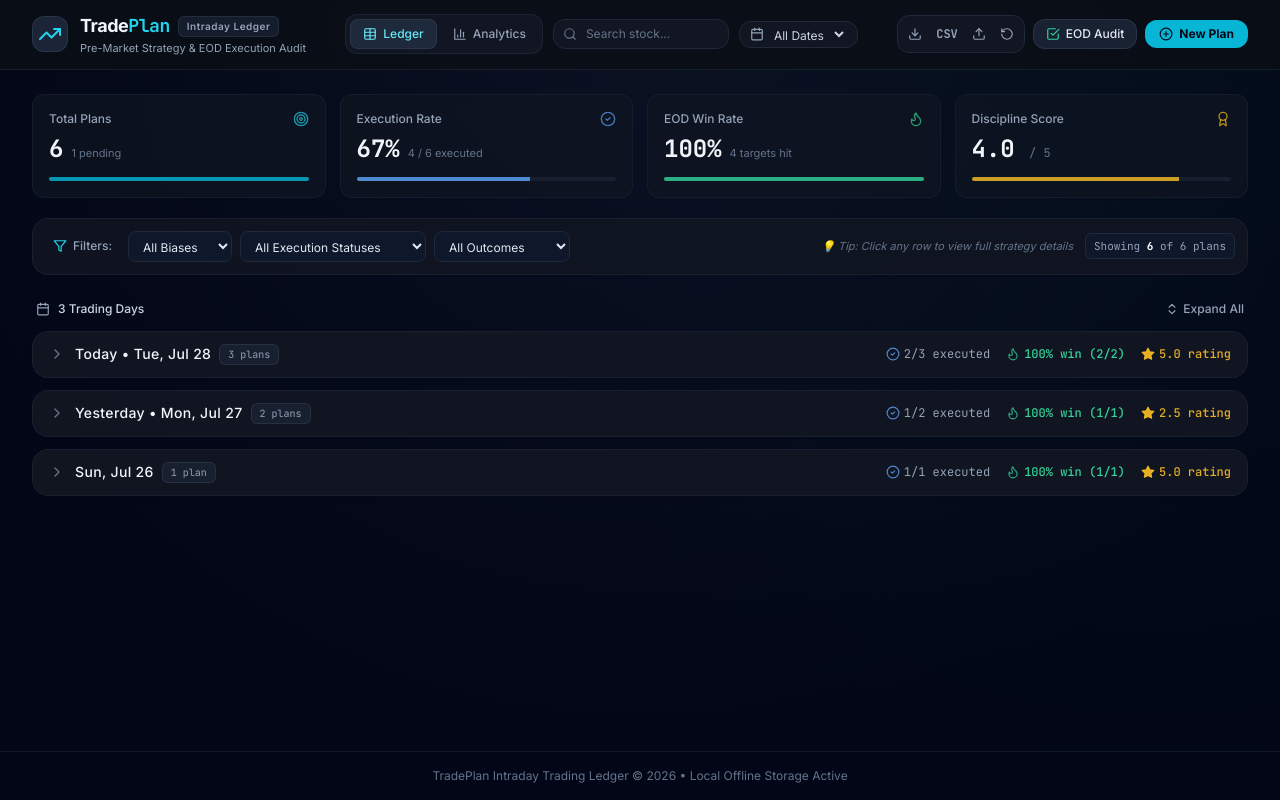
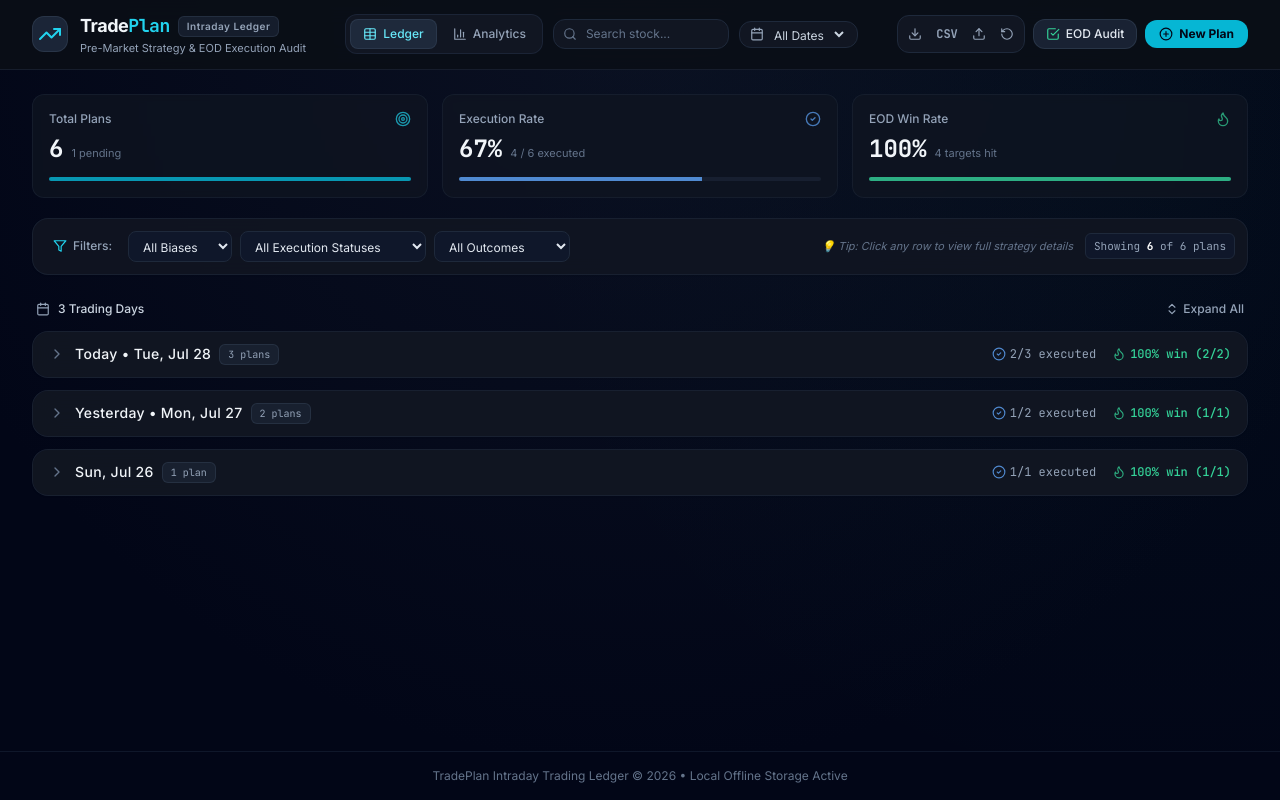
Before and after one commit to abhishekarya007/Trade-Plan, a React (Vite) app: page / in a window 1280 px wide. Built offline with nearby package versions, Linux system fonts and the light colour scheme.

Commit message:
removed discipline rating

```diff
--- a/src/components/EodReviewModal.jsx
+++ b/src/components/EodReviewModal.jsx
@@ -1,11 +1,10 @@
 import React, { useState, useEffect } from 'react';
-import { X, CheckSquare, Star, MessageSquare, Tag, Award } from 'lucide-react';
+import { X, CheckSquare, MessageSquare, Tag } from 'lucide-react';
 import { EXECUTION_STATUSES, OUTCOMES, EMOTION_TAGS } from '../types/trade';
 
 export default function EodReviewModal({ isOpen, onClose, onSaveEodReview, trade }) {
   const [status, setStatus] = useState('Executed as Planned');
   const [outcome, setOutcome] = useState('Target Hit');
-  const [disciplineScore, setDisciplineScore] = useState(5);
   const [selectedTags, setSelectedTags] = useState([]);
   const [eodNotes, setEodNotes] = useState('');
 
@@ -13,7 +12,6 @@
     if (trade) {
       setStatus(trade.status && trade.status !== 'Planned' ? trade.status : 'Executed as Planned');
       setOutcome(trade.outcome && trade.outcome !== 'Pending EOD' ? trade.outcome : 'Target Hit');
-      setDisciplineScore(trade.disciplineScore || 5);
       setSelectedTags(trade.tags || []);
       setEodNotes(trade.eodNotes || '');
     }
@@ -34,7 +32,6 @@
     onSaveEodReview(trade.id, {
       status,
       outcome,
-      disciplineScore,
       tags: selectedTags,
       eodNotes
     });
@@ -135,36 +132,6 @@
             </div>
           </div>
 
-          {/* Discipline Score Rating */}
-          <div className="p-3 bg-[#0c101a] rounded-xl border border-slate-800 flex items-center justify-between">
-            <div>
-              <label className="block text-xs font-medium text-slate-300 mb-0.5 flex items-center gap-1.5">
-                <Award className="h-4 w-4 text-amber-400/80" />
-                <span>Discipline Rating</span>
-              </label>
-              <p className="text-[11px] text-slate-500">Self audit rating on rule adherence</p>
-            </div>
-
-            <div className="flex items-center gap-1">
-              {[1, 2, 3, 4, 5].map(star => (
-                <button
-                  key={star}
-                  type="button"
-                  onClick={() => setDisciplineScore(star)}
-                  className="p-0.5 text-amber-400 hover:scale-110 transition-transform"
-                >
-                  <Star
-                    className={`h-4.5 w-4.5 ${
-                      star <= disciplineScore
-                        ? 'fill-amber-400 text-amber-400'
-                        : 'text-slate-800'
-                    }`}
-                  />
-                </button>
-              ))}
-            </div>
-          </div>
-
           {/* Behavioral Tags */}
           <div>
             <label className="block text-xs font-medium text-slate-300 mb-1.5 flex items-center gap-1">
--- a/src/components/JournalTableView.jsx
+++ b/src/components/JournalTableView.jsx
@@ -4,7 +4,6 @@
   CheckSquare,
   Trash2,
   Calendar,
-  Star,
   Eye,
   ChevronDown,
   ChevronRight,
@@ -43,11 +42,6 @@
       const wins = reviewed.filter(t => t.outcome === 'Target Hit' || t.outcome === 'Partial Profit');
       const winRate = reviewed.length > 0 ? Math.round((wins.length / reviewed.length) * 100) : 0;
 
-      const rated = dayTrades.filter(t => t.disciplineScore > 0);
-      const avgDiscipline = rated.length > 0
-        ? (rated.reduce((acc, curr) => acc + curr.disciplineScore, 0) / rated.length).toFixed(1)
-        : null;
-
       return {
         date: dateStr,
         trades: dayTrades,
@@ -55,13 +49,12 @@
         executedCount: executed.length,
         reviewedCount: reviewed.length,
         winsCount: wins.length,
-        winRate,
-        avgDiscipline
+        winRate
       };
     });
   }, [trades]);
 
-  // Track expanded dates. Default: expand all dates initially
+  // Track expanded dates
   const [expandedDates, setExpandedDates] = useState(() => {
     const initial = {};
     if (trades) {
@@ -155,7 +148,7 @@
               key={group.date}
               className="glass-panel overflow-hidden border border-slate-800/60 rounded-xl transition-all"
             >
-              {/* Accordion Header Row (Calm Daily Summary Bar) */}
+              {/* Accordion Header Row */}
               <div
                 onClick={() => toggleDateAccordion(group.date)}
                 className={`px-4 py-3 flex flex-wrap items-center justify-between gap-3 cursor-pointer select-none transition-colors ${
@@ -182,7 +175,7 @@
                   </div>
                 </div>
 
-                {/* Daily Metrics Summary Row */}
+                {/* Daily Metrics Summary */}
                 <div className="flex items-center gap-4 text-xs font-mono">
 
                   {/* Executed Ratio */}
@@ -201,24 +194,16 @@
                     </div>
                   )}
 
-                  {/* Avg Discipline Score */}
-                  {group.avgDiscipline && (
-                    <div className="hidden sm:flex items-center gap-1 text-amber-400/90 font-medium">
-                      <Star className="h-3.5 w-3.5 fill-amber-400/90" />
-                      <span>{group.avgDiscipline} rating</span>
-                    </div>
-                  )}
-
                 </div>
 
               </div>
 
-              {/* Accordion Content Body (Child Trade Rows Table) */}
+              {/* Accordion Content Body (Table) */}
               {isExpanded && (
                 <div className="overflow-x-auto">
                   <table className="w-full text-left text-xs">
 
-                    {/* Table Sub-Header */}
+                    {/* Sub-Header */}
                     <thead className="bg-[#0e131f]/90 text-slate-400 font-medium border-b border-slate-800/40 uppercase tracking-wider text-[10px]">
                       <tr>
                         <th className="py-2.5 px-4">Stock</th>
@@ -228,7 +213,6 @@
                         <th className="py-2.5 px-4">Pre-Market Plan Rationale</th>
                         <th className="py-2.5 px-4">Execution Status</th>
                         <th className="py-2.5 px-4">Outcome</th>
-                        <th className="py-2.5 px-4">Discipline</th>
                         <th className="py-2.5 px-4 text-right">Actions</th>
                       </tr>
                     </thead>
@@ -318,18 +302,6 @@
                             </span>
                           </td>
 
-                          {/* Discipline */}
-                          <td className="py-3 px-4 whitespace-nowrap font-mono text-xs">
-                            {t.disciplineScore > 0 ? (
-                              <div className="flex items-center gap-1 text-amber-400 font-semibold">
-                                <Star className="h-3 w-3 fill-amber-400" />
-                                <span>{t.disciplineScore}.0</span>
-                              </div>
-                            ) : (
-                              <span className="text-slate-600">—</span>
-                            )}
-                          </td>
-
                           {/* Actions */}
                           <td className="py-3 px-4 whitespace-nowrap text-right">
                             <div className="flex items-center justify-end gap-1" onClick={(e) => e.stopPropagation()}>
--- a/src/components/KpiSummary.jsx
+++ b/src/components/KpiSummary.jsx
@@ -1,5 +1,5 @@
 import React from 'react';
-import { Target, CheckCircle2, Award, Flame } from 'lucide-react';
+import { Target, CheckCircle2, Flame } from 'lucide-react';
 
 export default function KpiSummary({ trades }) {
   const totalPlans = trades.length;
@@ -20,15 +20,10 @@
     ? Math.round((executedTrades.length / totalPlans) * 100)
     : 0;
 
-  const reviewedWithDiscipline = trades.filter(t => t.disciplineScore && t.disciplineScore > 0);
-  const avgDiscipline = reviewedWithDiscipline.length > 0
-    ? (reviewedWithDiscipline.reduce((acc, curr) => acc + curr.disciplineScore, 0) / reviewedWithDiscipline.length).toFixed(1)
-    : '0.0';
-
   const pendingReviews = trades.filter(t => t.outcome === 'Pending EOD' || t.status === 'Planned');
 
   return (
-    <div className="grid grid-cols-2 sm:grid-cols-2 lg:grid-cols-4 gap-3.5 mb-5">
+    <div className="grid grid-cols-1 sm:grid-cols-3 gap-3.5 mb-5">
 
       {/* Card 1: Total Trade Plans */}
       <div className="glass-card p-4 flex flex-col justify-between">
@@ -89,24 +84,6 @@
         </div>
       </div>
 
-      {/* Card 4: Avg Discipline */}
-      <div className="glass-card p-4 flex flex-col justify-between">
-        <div>
-          <div className="flex items-center justify-between text-slate-400 text-xs mb-1.5 font-medium">
-            <span>Discipline Score</span>
-            <Award className="h-4 w-4 text-amber-400/70" />
-          </div>
-          <div className="flex items-baseline gap-2">
-            <span className="text-2xl font-bold font-mono text-slate-100">
-              {avgDiscipline} <span className="text-xs font-normal text-slate-500">/ 5</span>
-            </span>
-          </div>
-        </div>
-        <div className="mt-3 w-full bg-slate-800/60 h-1 rounded-full overflow-hidden">
-          <div className="bg-amber-400/80 h-full" style={{ width: `${(Number(avgDiscipline) / 5) * 100}%` }} />
-        </div>
-      </div>
-
     </div>
   );
 }
--- a/src/components/TradeDetailModal.jsx
+++ b/src/components/TradeDetailModal.jsx
@@ -9,7 +9,6 @@
   Trash2,
   Calendar,
   Layers,
-  Star,
   MessageSquare,
   Tag,
   CheckCircle2,
@@ -194,9 +193,7 @@
               {getOutcomeBadge(trade.outcome)}
             </div>
 
-            {/* Execution status & Discipline score */}
-            <div className="grid grid-cols-1 sm:grid-cols-2 gap-2.5">
-
+            {/* Execution status */}
             <div className="p-3 bg-[#0c101a] rounded-xl border border-slate-800/80 space-y-1">
               <span className="text-[10px] font-medium text-slate-400 uppercase tracking-wider block">
                 Execution Status
@@ -204,35 +201,6 @@
               <div>
                 {getStatusBadge(trade.status)}
               </div>
-              </div>
-
-              <div className="p-3 bg-[#0c101a] rounded-xl border border-slate-800/80 space-y-1">
-                <span className="text-[10px] font-medium text-slate-400 uppercase tracking-wider block">
-                  Discipline Self-Rating
-                </span>
-                <div className="flex items-center gap-2">
-                  {trade.disciplineScore > 0 ? (
-                    <>
-                      <div className="flex items-center text-amber-400">
-                        {[1, 2, 3, 4, 5].map(star => (
-                          <Star
-                            key={star}
-                            className={`h-3.5 w-3.5 ${
-                              star <= trade.disciplineScore ? 'fill-amber-400 text-amber-400' : 'text-slate-800'
-                            }`}
-                          />
-                        ))}
-                      </div>
-                      <span className="font-mono text-xs font-semibold text-amber-300">
-                        {trade.disciplineScore}.0 / 5.0
-                      </span>
-                    </>
-                  ) : (
-                    <span className="text-xs text-slate-500 italic">Not rated yet</span>
-                  )}
-                </div>
-              </div>
-
             </div>
 
             {/* Behavioral Tags */}
--- a/src/utils/storage.js
+++ b/src/utils/storage.js
@@ -55,7 +55,6 @@
     'Plan Rationale',
     'Status',
     'Outcome',
-    'Discipline Rating',
     'Emotion Tags',
     'EOD Notes'
   ];
@@ -71,7 +70,6 @@
     `"${(t.planRationale || '').replace(/"/g, '""')}"`,
     `"${t.status || ''}"`,
     `"${t.outcome || ''}"`,
-    `"${t.disciplineScore || 0}"`,
     `"${(t.tags || []).join(', ')}"`,
     `"${(t.eodNotes || '').replace(/"/g, '""')}"`
   ]);
```
Lines whose indentation alone changed are shown as unchanged.
